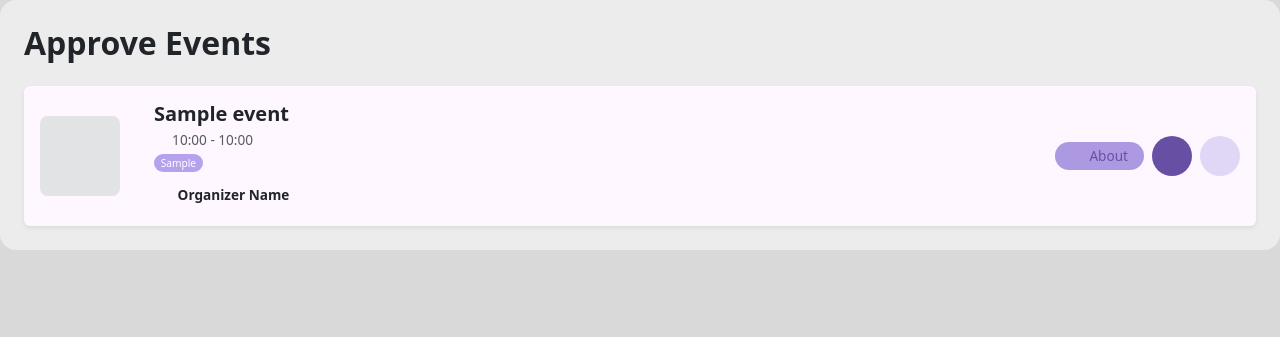
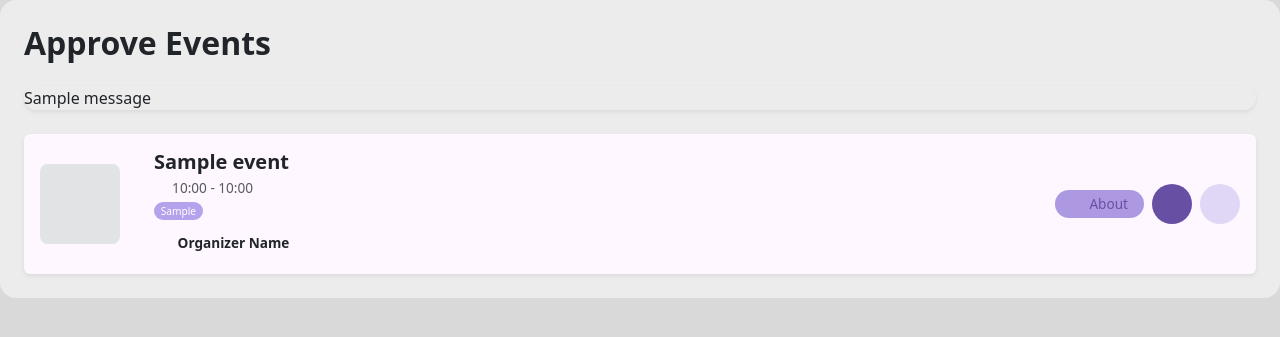
Before and after one commit to zakhkatya/Campus-Event-Manager, a Django app: template ems/event_system/templates/event_system/approve_events.html in a window 1280 px wide. Shown: the part 118-455 px from the top of the page. Run offline with Django 5.2, Linux system fonts and the light colour scheme; the template is opened without the code that fills it: values that come from a table or form of the project are taken from there, others are empty; tables that the repository leaves empty hold one stand-in row (values such as "Sample post"); one stand-in notice (Sample message) is shown; style sheets or scripts are compiled from the project's sources; some libraries are stand-ins or nearby versions; some web fonts are replaced.

Commit message:
added warning into the html

```diff
--- a/ems/event_system/templates/event_system/approve_events.html
+++ b/ems/event_system/templates/event_system/approve_events.html
@@ -2,6 +2,13 @@
 {% block content %}
 <div class="container-xxl rounded-4 p-4">
     <h2 class="fw-bold mb-4 text-dark">Approve Events</h2>
+    {% if messages %}
+        {% for message in messages %}
+            <div class="alert alert-{{ message.tags }} border-0 rounded-4 mb-4 shadow-sm">
+                {{ message }}
+            </div>
+        {% endfor %}
+    {% endif %}
     <div class="row row-cols-1 g-3">
         {% for event in pending_events %}
         <div class="col">
```
